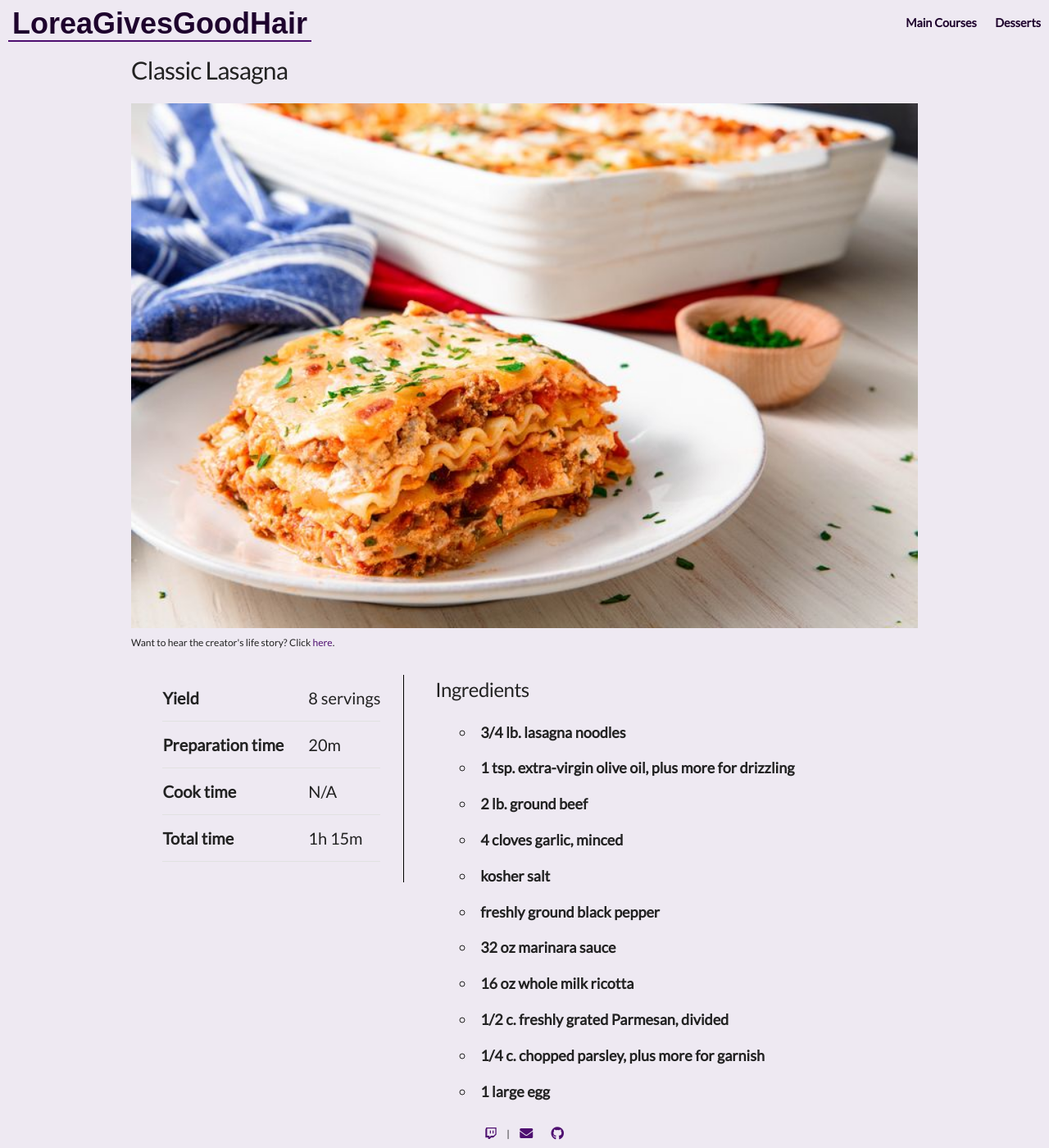
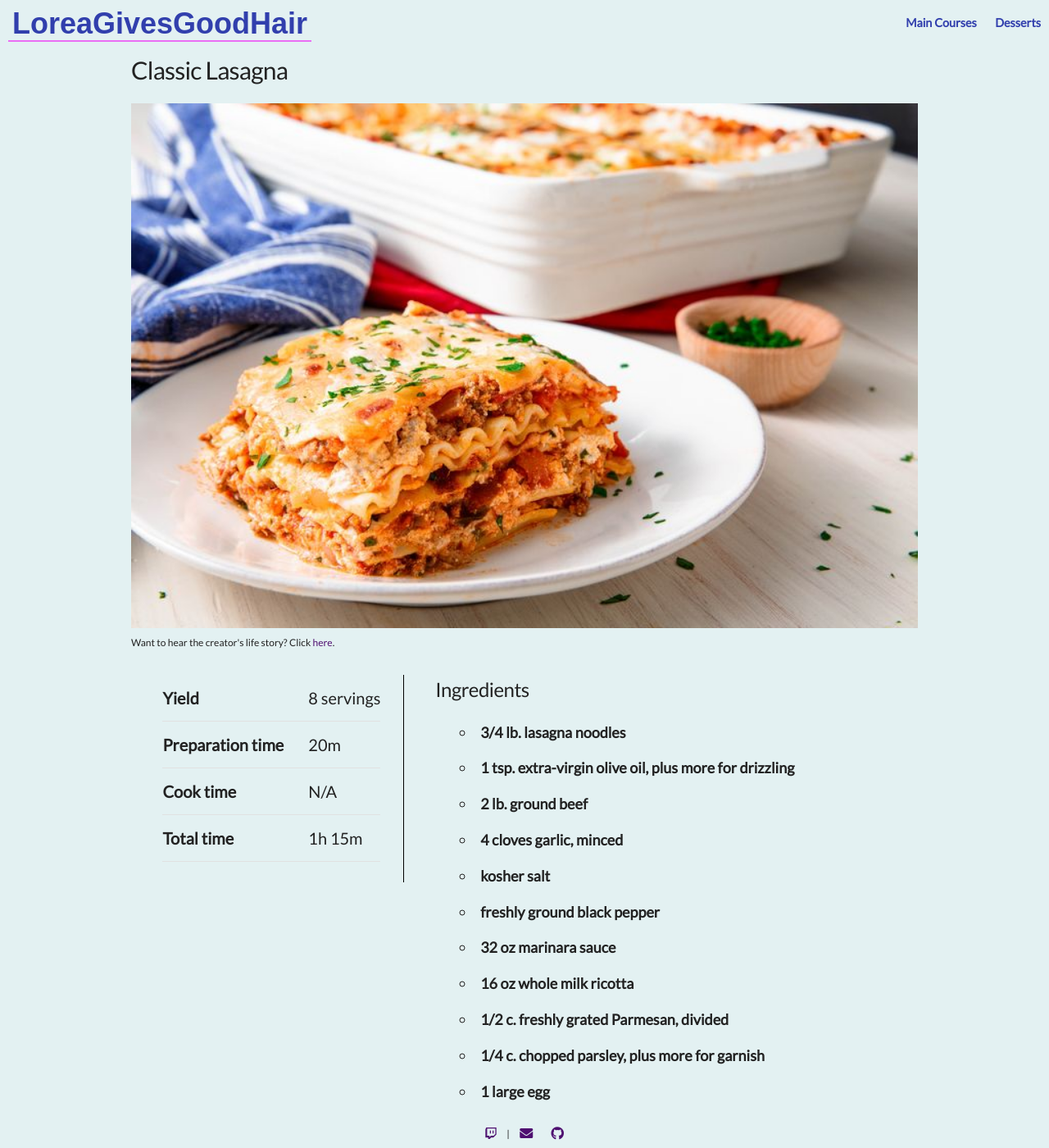
Before and after one commit to AyMeeko/recipes, a Jekyll site: the page built from index.html, in a window 1280 px wide and 1400 px high. Shown: the whole window at 82% size. Built offline with Jekyll 4.4.1, drawn with Linux system fonts in a browser that asks for light colours; some web fonts are replaced.

Commit message:
move colors to own file and use vars

```diff
--- /dev/null
+++ b/_sass/_colors.scss
@@ -0,0 +1,18 @@
+// Overall
+$background: #E3F1F2;
+$hr: #16697A;
+
+// Navigation
+$nav_link: #313FAD;
+$nav_hover_link: $nav_link;
+$nav_border_bottom_link_selected: #EA6EF4;
+$nav_border_bottom_link_hover: #EA6EF4;
+
+// Recipe contents
+$ul_li_link: rgb(78,15,112);
+$link: rgb(78,15,112);
+$hover_link: rgb(183,100,229);
+$text: rgb(30,3,45);
+$ol_li_background: #313FAD;
+$ol_li_foreground: white;
+$gen_info_right_border: black;
--- a/_sass/_main.scss
+++ b/_sass/_main.scss
@@ -1,7 +1,7 @@
 body {
   margin-bottom: 40px;
   font-family: "Lato", sans-serif;
-  background-color: #EEE9F2;
+  background-color: $background;
 }
 
 ul li {
@@ -14,22 +14,22 @@ ul li {
 
 a {
   text-decoration: none;
-  color: rgb(78,15,112);
+  color: $link;
 }
 
 a:hover {
   text-decoration: none;
-  color: rgb(183,100,229);
+  color: $hover_link;
 }
 
 p {
   line-height: 1.4em;
   font-size: 1em;
-  color: rgb(30,3,45);
+  color: $text;
 }
 
 hr {
-  border-top: 1px solid rgb(183,100,229);
+  border-top: 1px solid $hr;
   margin: 2rem;
 }
 
--- a/_sass/_nav.scss
+++ b/_sass/_nav.scss
@@ -1,18 +1,18 @@
 @mixin link {
   //font-variant: small-caps;
   a {
-    color: rgb(30,3,45);
+    color: $nav_link;
     padding: 0px 5px 0px 5px;
   }
 
   a:hover {
     text-decoration: none;
-    color: rgb(30,3,45);
-    border-bottom: 2px solid rgb(183,100,229);
+    color: $nav_hover_link;
+    border-bottom: 2px solid $nav_border_bottom_link_hover;
   }
 
   a.selected {
-    border-bottom: 2px solid rgb(78,15,112);
+    border-bottom: 2px solid $nav_border_bottom_link_selected;
   }
 }
 
@@ -30,7 +30,7 @@ nav {
   height: 55px;
   padding-bottom: 10px;
   font-size: .8em;
-  background: #EEE9F2;
+  background: $background;
   z-index: 2;
   position: fixed;
 
@@ -59,7 +59,7 @@ footer {
   bottom: 0px;
   height: 35px;
   width: 100%;
-  background: #EEE9F2;
+  background: $background;
   line-height: 35px;
 
   ul {
@@ -77,7 +77,7 @@ footer {
     display: inline;
   }
   ul li a {
-    color: rgb(78,15,112);
+    color: $ul_li_link;
   }
 }
 
@@ -94,7 +94,7 @@ footer {
     }
 
     div a {
-      border-bottom: 2px solid rgb(183,100,229);
+      border-bottom: 2px solid $nav_border_bottom_link_hover;
     }
 
     ul {
--- a/_sass/_recipe.scss
+++ b/_sass/_recipe.scss
@@ -39,8 +39,8 @@
     content: counter(step-counter);
     margin-right: 5px;
     font-size: 80%;
-    background-color: rgb(0,0,0);
-    color: white;
+    background-color: $ol_li_background;
+    color: $ol_li_foreground;
     font-weight: bold;
     padding: 3px 8px;
     border-radius: 3px;
@@ -52,5 +52,5 @@
 }
 
 #general-info {
-  border-right: 1px solid black;
+  border-right: 1px solid $gen_info_right_border;
 }
--- a/assets/css/main.scss
+++ b/assets/css/main.scss
@@ -2,6 +2,7 @@
 # Main css
 ---
 
+@import '_colors';
 @import "_main";
 @import "_nav";
 @import "_recipe";
```
